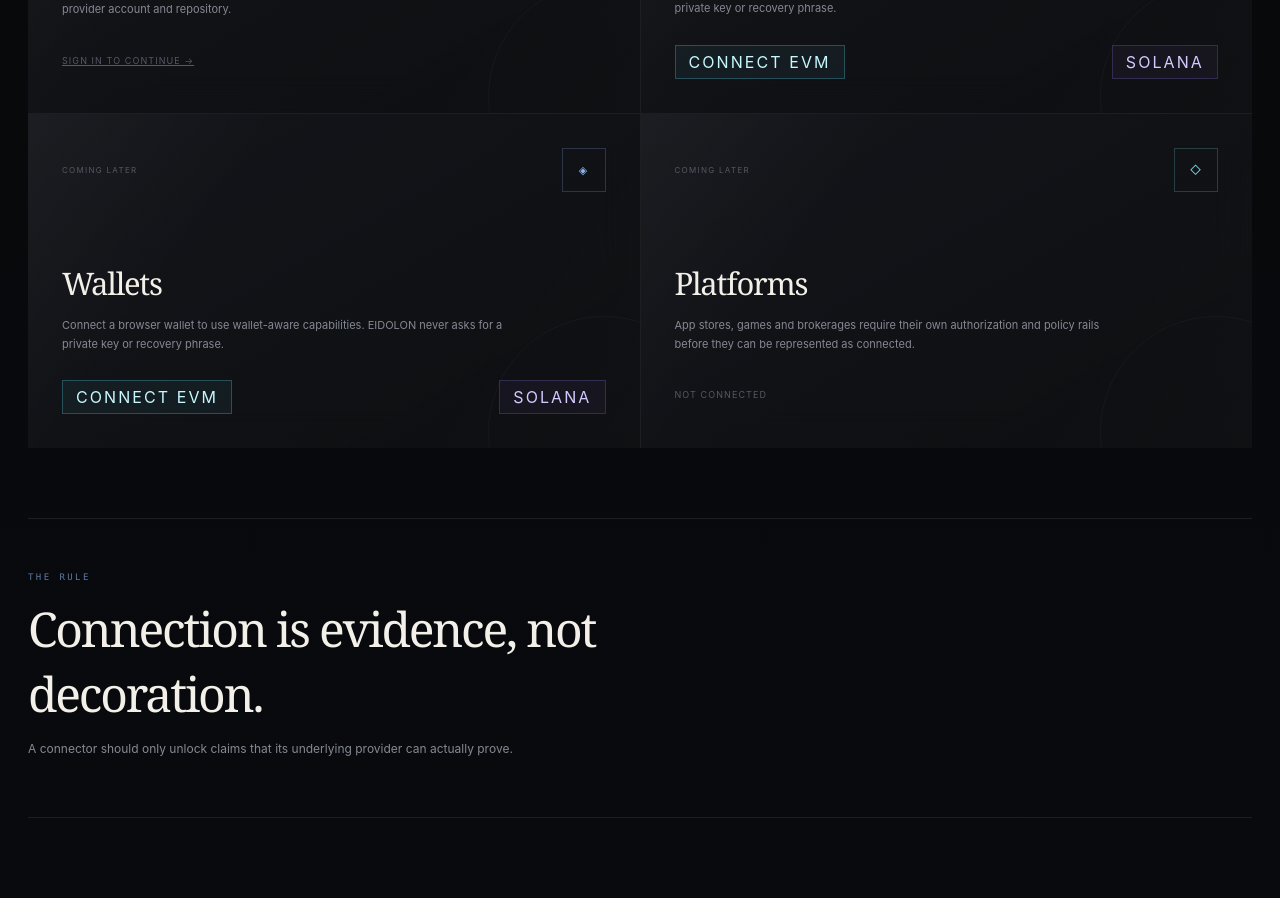
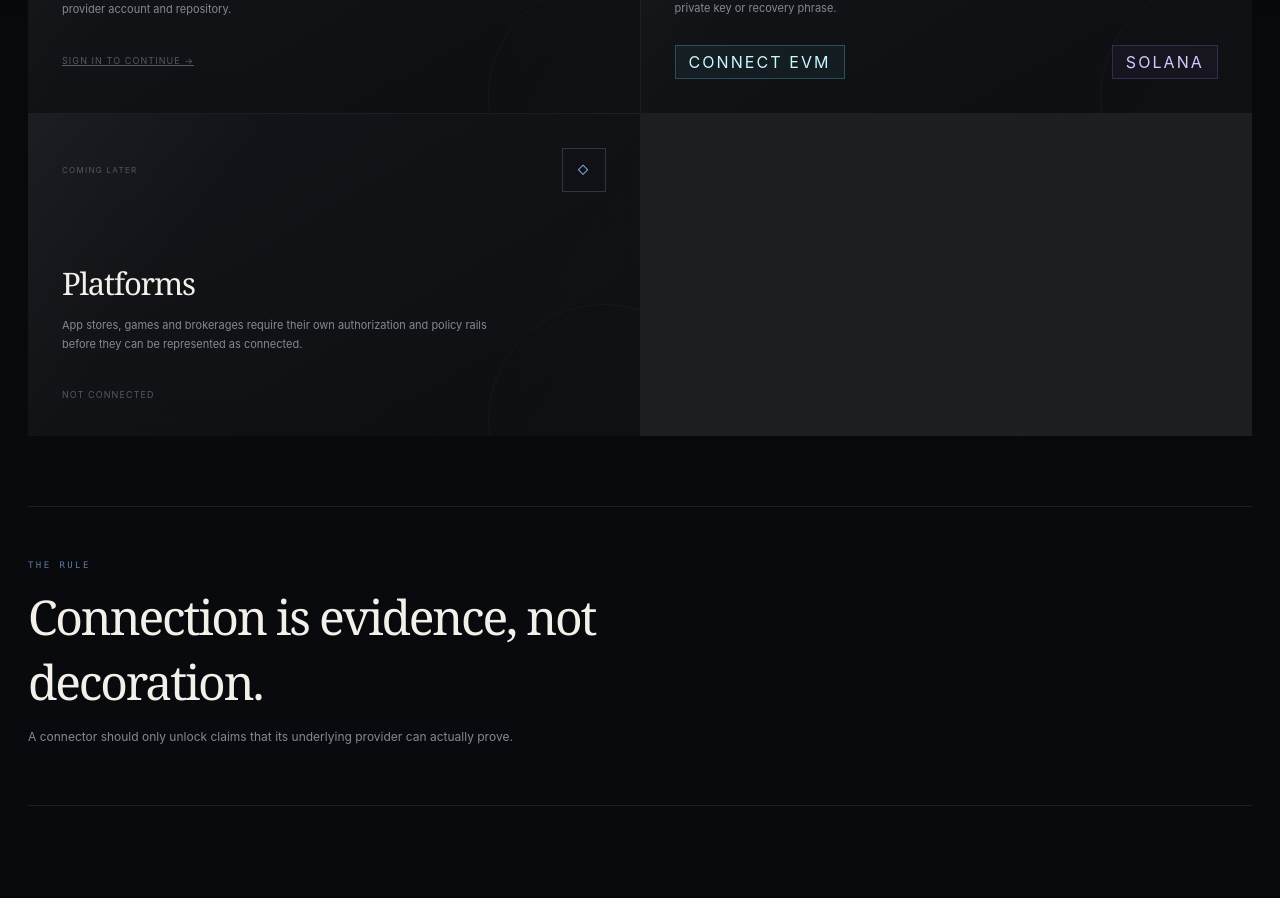
Before and after one commit to saalax4721x-coder/EIDOLON, a Next.js app: page /connectors in a window 1280 px wide. Shown: the part 808-1706 px from the top of the page. Built offline with nearby package versions, Linux system fonts and the light colour scheme; no server answers.

Commit message:
fix(connectors): remove duplicate wallet surface

```diff
--- a/app/connectors/page.tsx
+++ b/app/connectors/page.tsx
@@ -98,13 +98,6 @@ export default function Connectors() {
           {walletError && <span className="connector-error" role="alert">{walletError}</span>}
         </article>
         <article className="connector-card">
-          <div><span className="connector-status">COMING LATER</span><span className="connector-mark">◈</span></div>
-          <h2>Wallets</h2>
-          <p>Connect a browser wallet to use wallet-aware capabilities. EIDOLON never asks for a private key or recovery phrase.</p>
-          {wallet ? <><span className="connector-muted">{wallet.chain} · {wallet.address.slice(0, 6)}…{wallet.address.slice(-4)}</span><button type="button" className="connector-connect-button" onClick={disconnectWallet}>Disconnect</button></> : <div className="connector-wallet-actions"><button type="button" className="connector-connect-button" disabled={walletBusy} onClick={() => connectWallet("ethereum")}>{walletBusy ? "Connecting…" : "Connect EVM"}</button><button type="button" className="connector-connect-button secondary" disabled={walletBusy} onClick={() => connectWallet("solana")}>Solana</button></div>}
-          {walletError && <span className="connector-error" role="alert">{walletError}</span>}
-        </article>
-        <article className="connector-card">
           <div><span className="connector-status">COMING LATER</span><span className="connector-mark">◇</span></div>
           <h2>Platforms</h2>
           <p>App stores, games and brokerages require their own authorization and policy rails before they can be represented as connected.</p>
```
